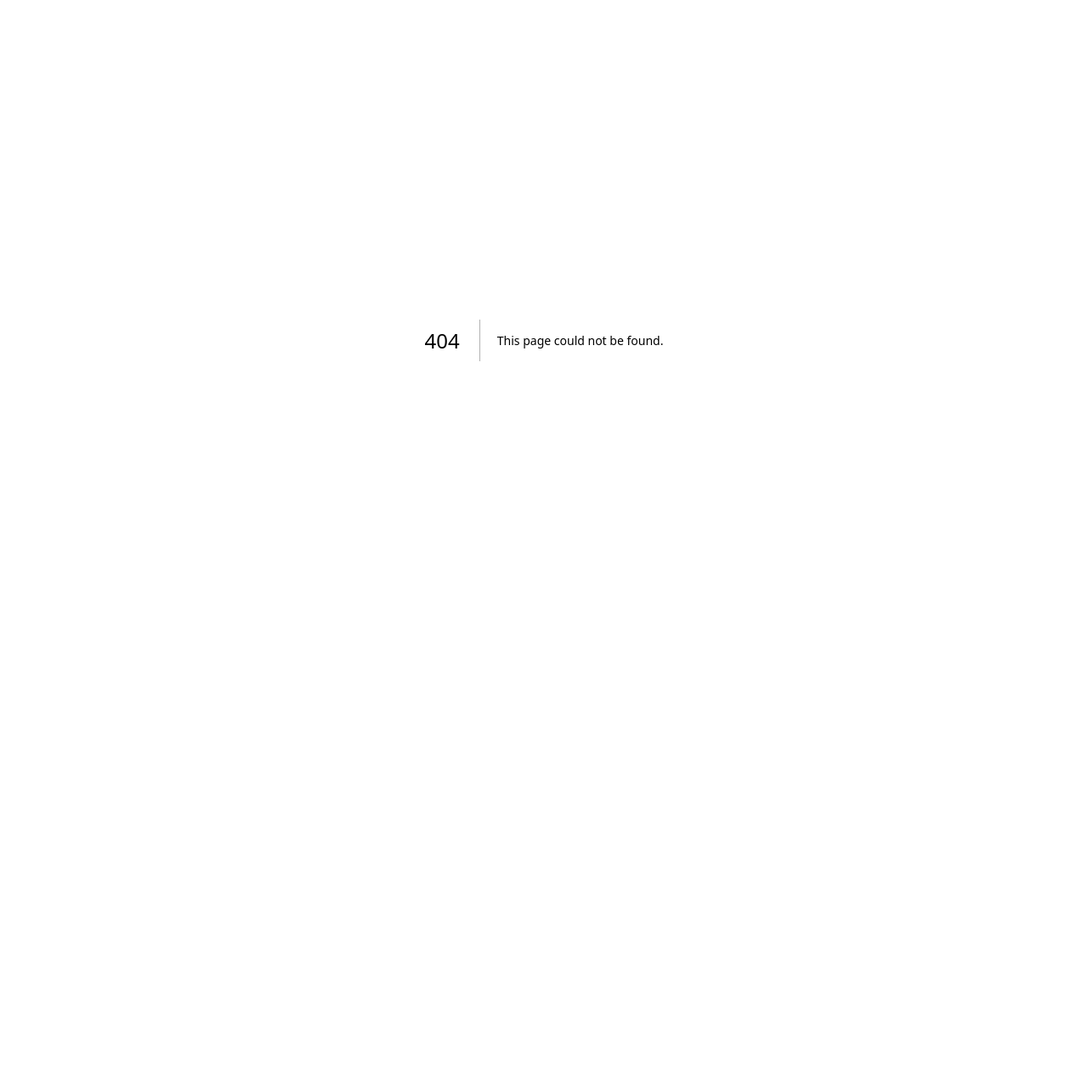
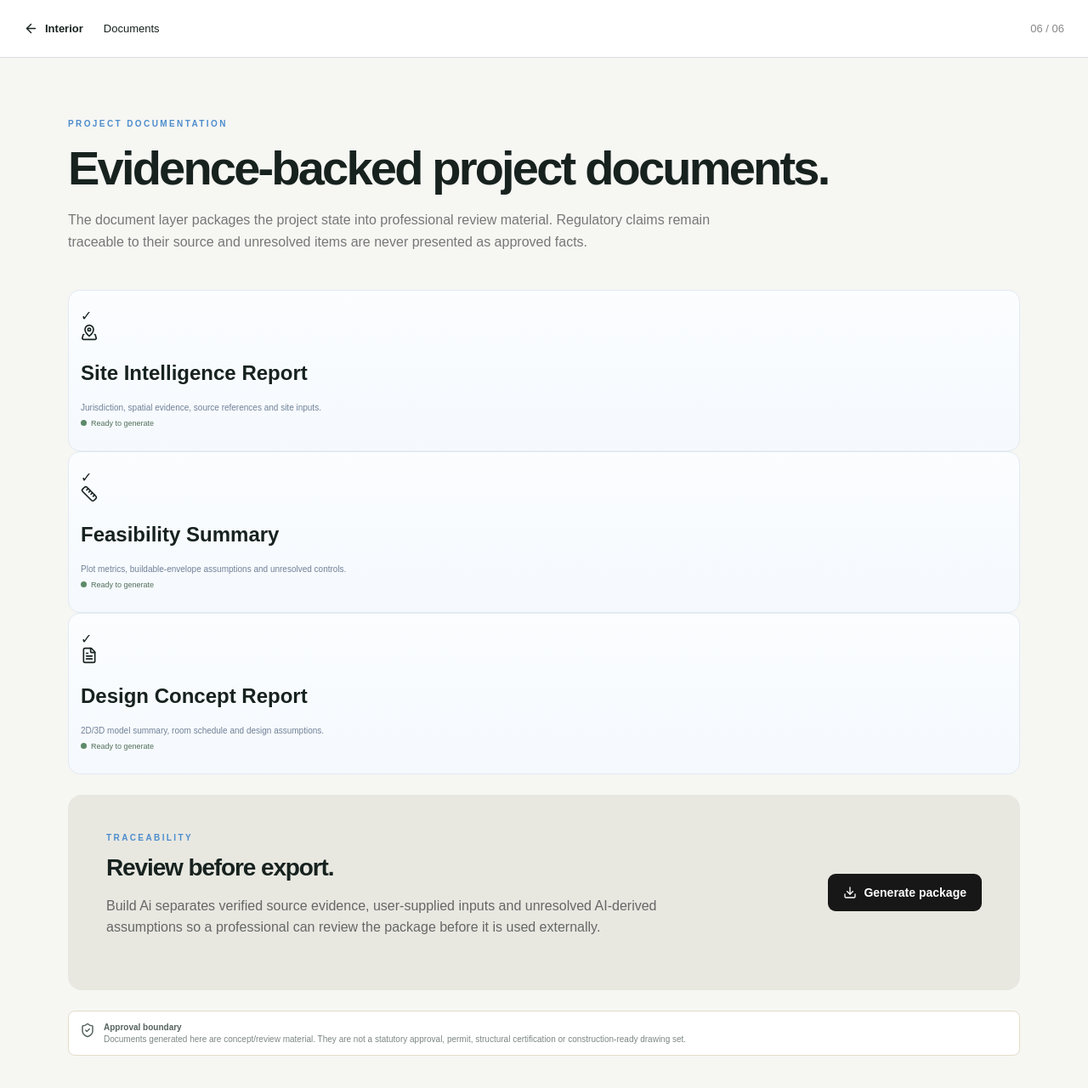
Before and after one commit to spunkytechai/Build-Ai, a Next.js app: page /projects/new/documents in a window 1280 px wide. Before the commit this address had no page. Shown: the top 1280 px of the page at 85% size. Before the commit the page ends 800 px from the top, so only its background shows below. Built offline with nearby package versions, Linux system fonts and the light colour scheme.

Commit message:
feat(documents): add evidence-backed document workspace

```diff
--- /dev/null
+++ b/app/projects/new/documents/page.tsx
@@ -0,0 +1,24 @@
+'use client';
+
+import { ArrowLeft, CheckCircle2, FileText, Download, ShieldCheck, MapPinned, Ruler } from 'lucide-react';
+import Link from 'next/link';
+
+const documents = [
+  ['Site Intelligence Report','Jurisdiction, spatial evidence, source references and site inputs.',MapPinned],
+  ['Feasibility Summary','Plot metrics, buildable-envelope assumptions and unresolved controls.',Ruler],
+  ['Design Concept Report','2D/3D model summary, room schedule and design assumptions.',FileText],
+];
+
+export default function DocumentsPage() {
+  return <main className="appShell">
+    <header className="workspaceTop"><Link href="/projects/new/interior" className="back"><ArrowLeft size={17}/> Interior</Link><span>Documents</span><span className="stepCount">06 / 06</span></header>
+    <section className="sitePage">
+      <div className="sectionLabel">PROJECT DOCUMENTATION</div>
+      <h1>Evidence-backed project documents.</h1>
+      <p className="siteLead">The document layer packages the project state into professional review material. Regulatory claims remain traceable to their source and unresolved items are never presented as approved facts.</p>
+      <div className="workflowCards" style={{marginTop:42}}>{documents.map(([title,desc,Icon]) => <div className="workflowCard" key={title as string}><div className="stepNo">✓</div><Icon size={20}/><div><h2>{title as string}</h2><p>{desc as string}</p></div><span className="statusPill"><span/>Ready to generate</span></div>)}</div>
+      <div className="start" style={{margin:'24px 0 0'}}><div><div className="sectionLabel">TRACEABILITY</div><h2 style={{fontSize:28}}>Review before export.</h2><p>Build Ai separates verified source evidence, user-supplied inputs and unresolved AI-derived assumptions so a professional can review the package before it is used externally.</p></div><button className="primary" type="button"><Download size={16}/> Generate package</button></div>
+      <div className="provenance" style={{marginTop:24}}><ShieldCheck size={18}/><div><strong>Approval boundary</strong><span>Documents generated here are concept/review material. They are not a statutory approval, permit, structural certification or construction-ready drawing set.</span></div></div>
+    </section>
+  </main>;
+}
```
